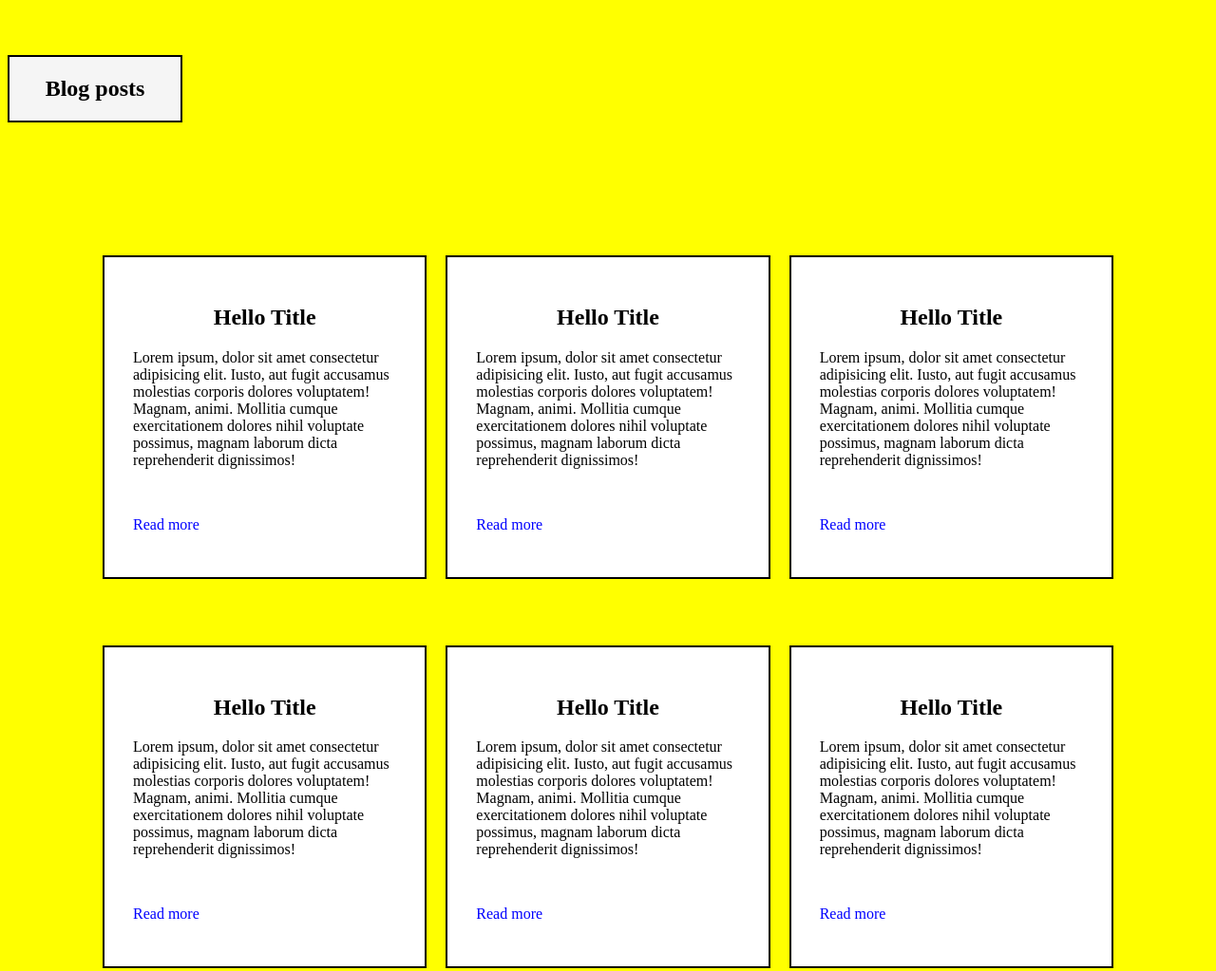
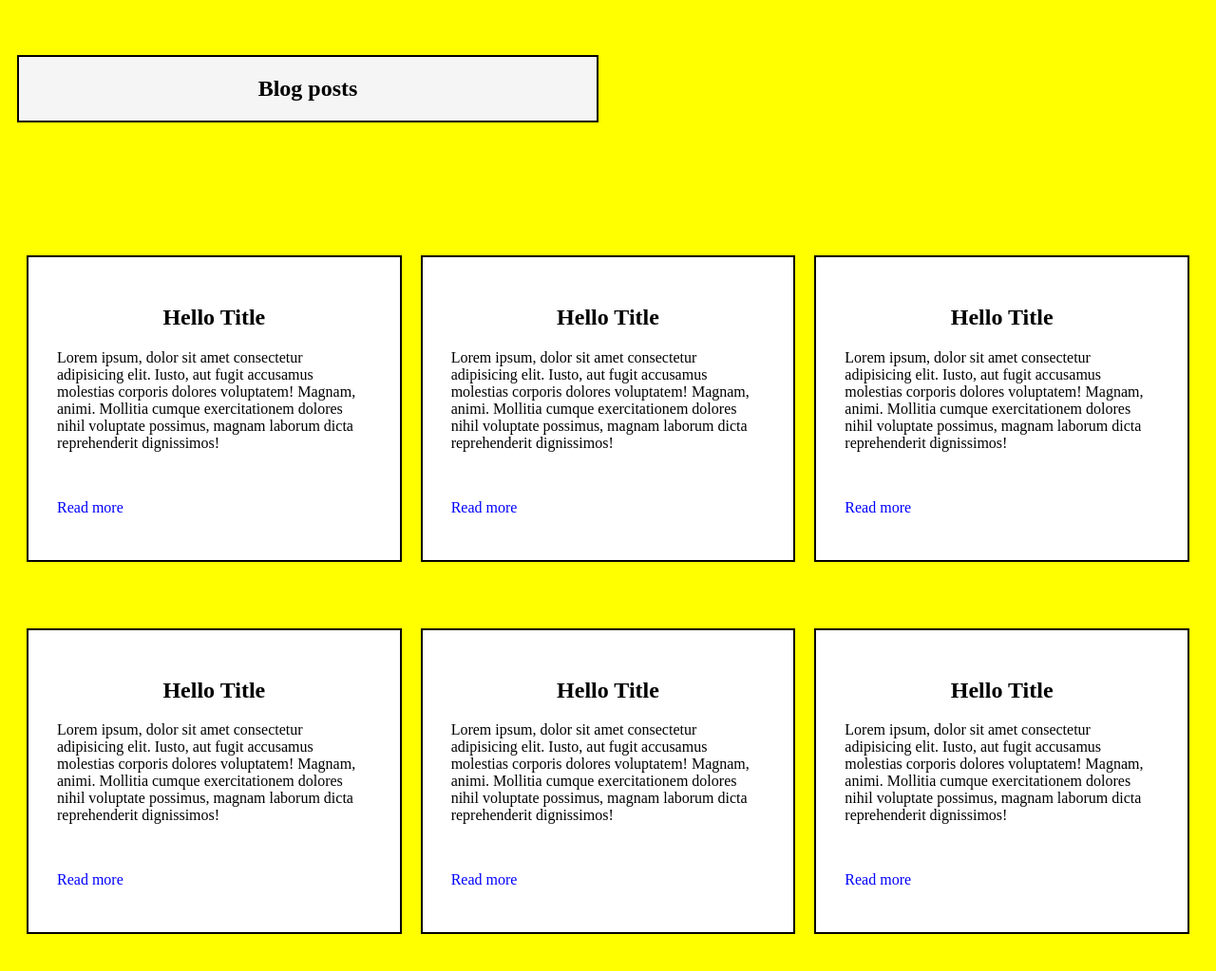
Before and after one commit to ijfranco0407/B14, a plain HTML site: page index.html in a window 1280 px wide. Shown: the whole page at 95% size. After the commit the page ends 992 px from the top, so only its background shows below. Drawn offline with Linux system fonts and the light colour scheme.

Commit message:
Update style.css

```diff
--- a/css/style.css
+++ b/css/style.css
@@ -10,8 +10,10 @@ body {
 .box {
     text-align: center;
     border: 2px solid;
-    width: 180px;
+    width: calc(33.33% - 20px); /* Set width to 1/3 of the container width */
     background-color: whitesmoke;
+    margin: 0 10px; /* Add margin between boxes */
+    box-sizing: border-box; /* Include padding and border in the width calculation */
 }
 
 .Title1,
@@ -37,11 +39,10 @@ body {
 
 main {
     display: grid;
-    grid-template-columns: repeat(auto-fill, minmax(300px, 1fr));
+    grid-template-columns: repeat(auto-fit, minmax(300px, 1fr)); /* Adjusted for responsiveness */
     justify-content: space-between;
     gap: 20px;
-    margin-left: 100px;
-    margin-right: 100px;
+    padding: 0 20px; /* Add padding to main */
 }
 
 main section {
@@ -66,6 +67,12 @@ header {
     color: blue;
 }
 
+@media (max-width: 1440px) {
+    .box {
+        width: calc(50% - 20px); /* Set width to 50% of the container width for screens < 1440px */
+    }
+}
+
 @media (max-width: 760px) {
     main {
         grid-template-columns: 1fr; /* Change to full width on screens smaller than 760px */
```
